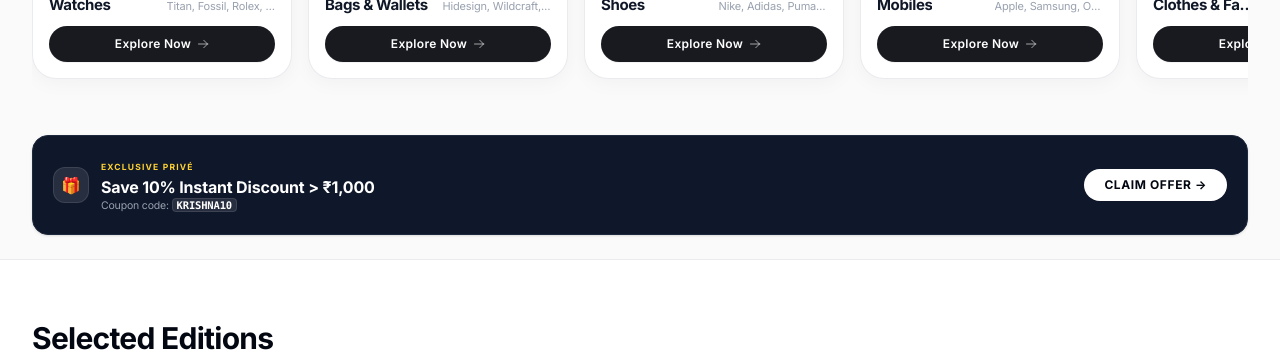
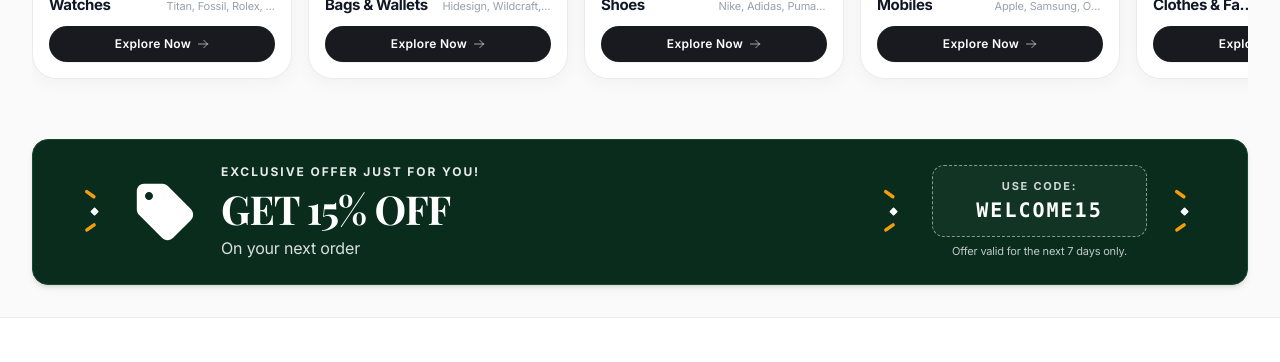
Before and after one commit to Vrushali1709/Krishna-Accessories, a React (Vite) app: page / in a window 1280 px wide. Shown: the part 1420-1782 px from the top of the page. Built offline with nearby package versions, Linux system fonts and the light colour scheme; a web font is replaced by a local one.

Commit message:
Initial Commit

```diff
--- a/src/pages/Home.jsx
+++ b/src/pages/Home.jsx
@@ -28,6 +28,63 @@ import {
   ChevronLeftIcon,
   ChevronRightIcon
 } from '../components/Icons';
+
+// ============================================================
+// OFFER BANNER DECORATIVE ACCENTS & ICONS (MATCHING CUSTOM UI)
+// ============================================================
+function OfferSparkBurst({ className = '' }) {
+  return (
+    <svg
+      viewBox="0 0 32 64"
+      className={`h-10 sm:h-12 md:h-14 w-auto shrink-0 select-none pointer-events-none ${className}`}
+      fill="none"
+      aria-hidden="true"
+    >
+      {/* Top slanted yellow bar */}
+      <rect
+        x="6"
+        y="6"
+        width="14"
+        height="4"
+        rx="2"
+        transform="rotate(35 6 6)"
+        fill="#F59E0B"
+      />
+      {/* Center white diamond */}
+      <rect
+        x="12"
+        y="28"
+        width="7"
+        height="7"
+        rx="1"
+        transform="rotate(45 15.5 31.5)"
+        fill="#FFFFFF"
+      />
+      {/* Bottom slanted yellow bar */}
+      <rect
+        x="4"
+        y="52"
+        width="14"
+        height="4"
+        rx="2"
+        transform="rotate(-35 4 52)"
+        fill="#F59E0B"
+      />
+    </svg>
+  );
+}
+
+function OfferTagIcon({ className = '' }) {
+  return (
+    <svg
+      viewBox="0 0 64 64"
+      className={`shrink-0 fill-current text-white ${className}`}
+      aria-hidden="true"
+    >
+      <path d="M57.8 28.9L35.1 6.2C33.6 4.7 31.6 3.8 29.5 3.8H11C7 3.8 3.8 7 3.8 11v18.5c0 2.1 0.9 4.1 2.4 5.6l22.7 22.7c3.1 3.1 8.2 3.1 11.3 0l17.6-17.6c3.1-3.1 3.1-8.2 0-11.3zM16 20c-2.2 0-4-1.8-4-4s1.8-4 4-4 4 1.8 4 4-1.8 4-4 4z" />
+    </svg>
+  );
+}
 
 // ============================================================
 // DEFAULT CATEGORY BANNERS
@@ -313,6 +370,7 @@ export default function Home() {
   const navigate = useNavigate();
   const [products, setProducts] = useState(() => getProducts());
   const [toastMessage, setToastMessage] = useState('');
+  const [copiedCoupon, setCopiedCoupon] = useState(false);
   const [currentSlide, setCurrentSlide] = useState(0);
 
   // Category Carousel State
@@ -461,6 +519,14 @@ export default function Home() {
     }
     addToCart(product, 1, product.colors?.[0] || '', product.variants?.[0] || '');
     navigate('/checkout');
+  };
+
+  const handleCopyCoupon = (e) => {
+    e?.preventDefault?.();
+    navigator.clipboard?.writeText('WELCOME15');
+    setCopiedCoupon(true);
+    setToastMessage('🎉 Promo code WELCOME15 copied to clipboard!');
+    setTimeout(() => setCopiedCoupon(false), 2500);
   };
 
   return (
@@ -710,28 +776,64 @@ export default function Home() {
         </div>
       </section>
 
-      {/* ================= PROMOTIONAL VOUCHER ================= */}
-      <section className="mx-auto max-w-7xl px-3 sm:px-6 lg:px-8 pb-6">
-        <div className="rounded-2xl bg-[#0F172A] text-white p-4 sm:p-5 flex flex-col md:flex-row items-center justify-between gap-3 sm:gap-4 shadow-sm border border-slate-800">
-          <div className="flex items-center gap-3 w-full md:w-auto min-w-0">
-            <div className="flex h-9 w-9 shrink-0 items-center justify-center rounded-xl bg-white/10 text-base border border-white/10">
-              🎁
+      {/* ================= EXCLUSIVE PROMOTIONAL OFFER BANNER ================= */}
+      <section className="mx-auto max-w-7xl px-3 sm:px-6 lg:px-8 pb-8 pt-1">
+        <div className="relative overflow-hidden rounded-2xl bg-[#092c1c] text-white py-5 px-4 sm:py-6 sm:px-6 md:px-8 lg:px-12 shadow-md border border-[#14482f] flex flex-col md:flex-row items-center justify-between gap-5 sm:gap-6">
+
+          {/* Left Group (Left Burst + Tag Icon + Texts) */}
+          <div className="flex items-center gap-3.5 sm:gap-5 md:gap-6 w-full md:w-auto justify-center md:justify-start">
+            {/* Far Left Spark Burst */}
+            <OfferSparkBurst className="shrink-0" />
+
+            {/* Discount Tag Icon */}
+            <div className="flex items-center justify-center shrink-0">
+              <OfferTagIcon className="w-12 h-12 sm:w-14 sm:h-14 md:w-16 md:h-16" />
             </div>
-            <div className="min-w-0">
-              <span className="text-[8.5px] font-bold uppercase tracking-[0.14em] text-amber-300">Exclusive Privé</span>
-              <h3 className="text-sm sm:text-base font-bold text-white leading-snug truncate">Save 10% Instant Discount &gt; ₹1,000</h3>
-              <p className="text-[10px] sm:text-[10.5px] text-gray-400 truncate">
-                Coupon code:{' '}
-                <strong className="text-white font-mono bg-white/10 px-1 py-0.2 rounded border border-white/10">KRISHNA10</strong>
+
+            {/* Offer Texts */}
+            <div className="flex flex-col text-left">
+              <span className="text-[10px] sm:text-[11px] md:text-xs font-bold uppercase tracking-[0.16em] text-white/90">
+                EXCLUSIVE OFFER JUST FOR YOU!
+              </span>
+              <h2 className="text-2xl sm:text-3xl md:text-4xl lg:text-[40px] font-serif font-black tracking-tight text-white leading-tight mt-0.5 sm:mt-1">
+                GET 15% OFF
+              </h2>
+              <p className="text-xs sm:text-sm md:text-base font-normal text-white/85 mt-0.5">
+                On your next order
               </p>
             </div>
           </div>
-          <Link
-            to="/shop"
-            className="w-full md:w-auto text-center rounded-full bg-white px-5 py-2 text-xs font-bold uppercase tracking-wider text-gray-950 hover:bg-gray-100 transition shrink-0 shadow-2xs"
-          >
-            Claim Offer →
-          </Link>
+
+          {/* Right Group (Middle Burst + Coupon Code Card + Right Burst) */}
+          <div className="flex items-center gap-3.5 sm:gap-5 md:gap-6 w-full md:w-auto justify-center md:justify-end">
+            {/* Center/Middle Spark Burst */}
+            <OfferSparkBurst className="shrink-0" />
+
+            {/* Coupon Code Block */}
+            <div className="flex flex-col items-center">
+              <button
+                type="button"
+                onClick={handleCopyCoupon}
+                title="Click to copy promo code"
+                className="group relative flex flex-col items-center justify-center min-w-[165px] sm:min-w-[195px] md:min-w-[215px] px-4 sm:px-6 py-2.5 sm:py-3 rounded-xl border border-dashed border-white/50 bg-white/[0.04] hover:bg-white/[0.1] hover:border-white/80 transition-all duration-200 cursor-pointer text-center select-none active:scale-98"
+              >
+                <span className="text-[10px] sm:text-[11px] font-bold uppercase tracking-[0.16em] text-white/80">
+                  USE CODE:
+                </span>
+                <span className="text-base sm:text-lg md:text-xl font-black font-mono tracking-widest text-white mt-0.5">
+                  {copiedCoupon ? 'COPIED! ✓' : 'WELCOME15'}
+                </span>
+              </button>
+
+              <span className="text-[10px] sm:text-[11px] text-white/75 text-center mt-1.5 font-normal">
+                Offer valid for the next 7 days only.
+              </span>
+            </div>
+
+            {/* Far Right Spark Burst */}
+            <OfferSparkBurst className="shrink-0" />
+          </div>
+
         </div>
       </section>
 
--- a/src/utils/cart.js
+++ b/src/utils/cart.js
@@ -7,6 +7,7 @@ export const FREE_SHIPPING_THRESHOLD = 2000;
 export const STANDARD_SHIPPING_FEE = 99;
 
 export const AVAILABLE_COUPONS = {
+  'WELCOME15': { code: 'WELCOME15', discountPercent: 15, minSpend: 0, description: '15% OFF on your next order' },
   'KRISHNA10': { code: 'KRISHNA10', discountPercent: 10, minSpend: 1000, description: '10% OFF on orders above ₹1,000' },
   'LUXURY500': { code: 'LUXURY500', discountAmount: 500, minSpend: 4000, description: '₹500 Flat OFF on orders above ₹4,000' },
   'FESTIVE15': { code: 'FESTIVE15', discountPercent: 15, minSpend: 2500, description: '15% Festive OFF on orders above ₹2,500' }
```
